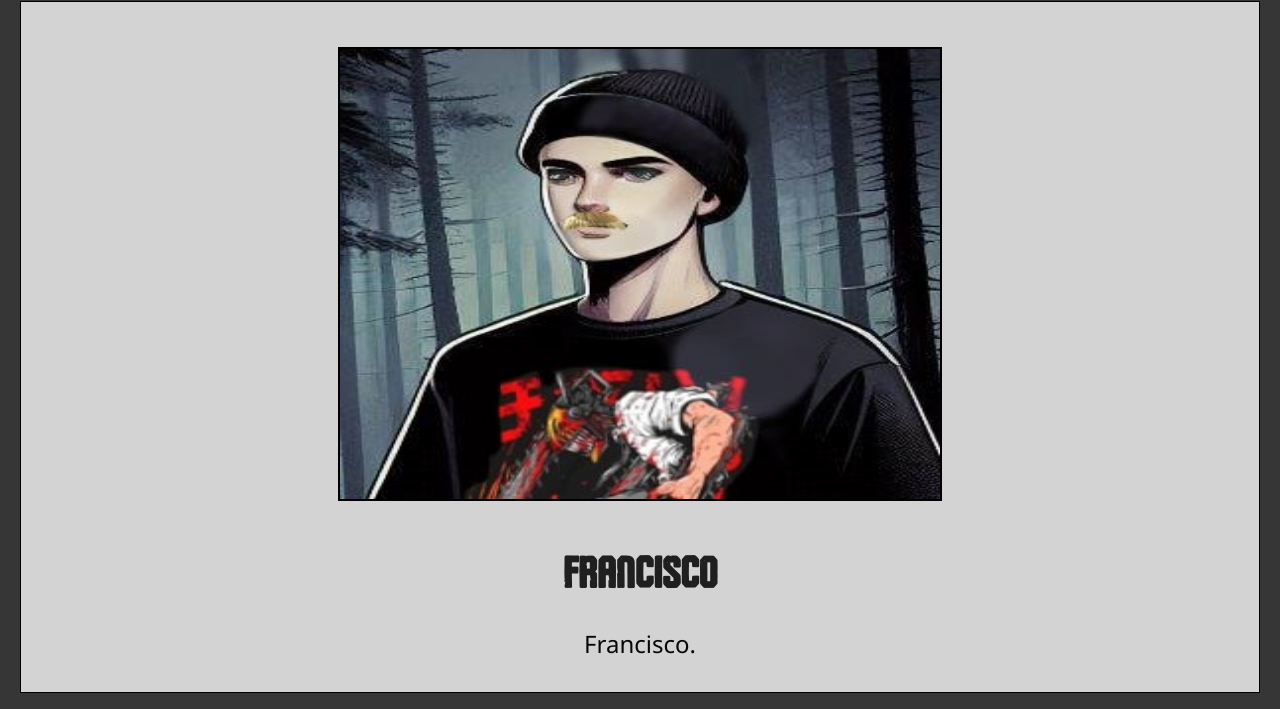
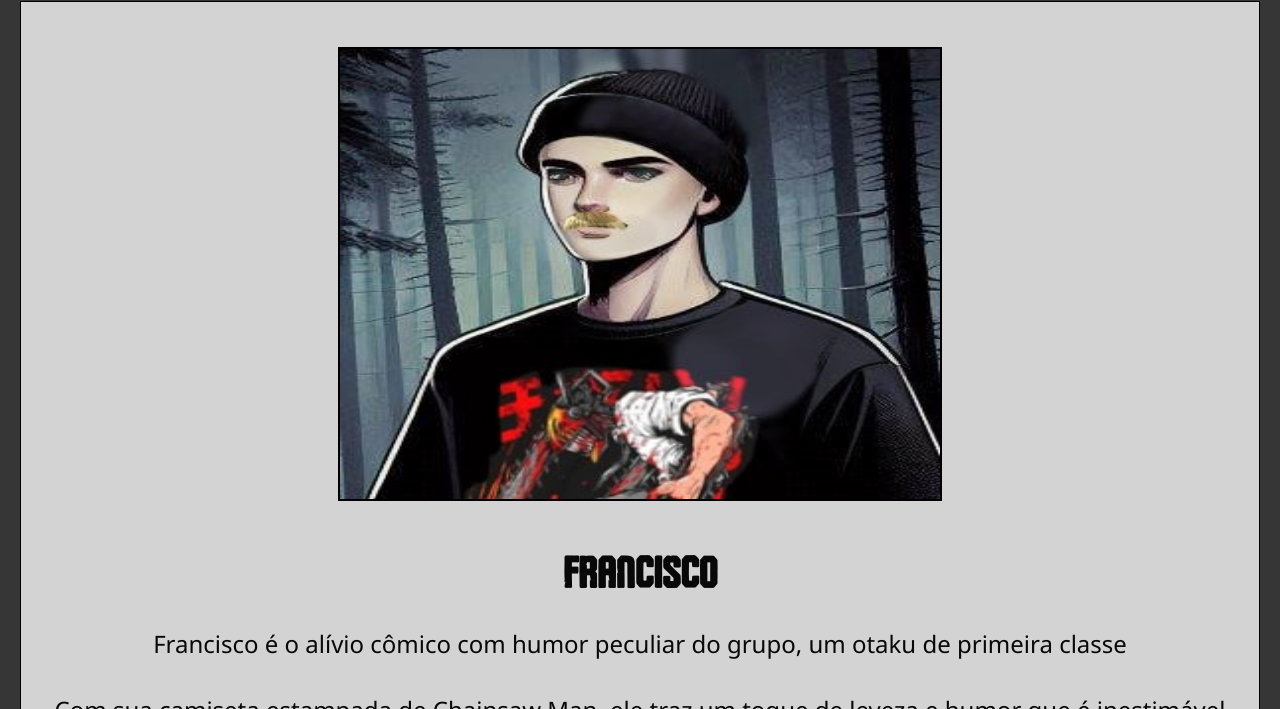
Before and after one commit to PedroHCortez/Sunside_CampSITE, a plain HTML site: page categorias/personagens/Francisco.html in a window 1280 px wide. Shown: the part 243-952 px from the top of the page. Drawn offline with Linux system fonts and the light colour scheme.

Commit message:
Site FINALIZADO REAL OFICAL AGORA
sim.

```diff
--- a/categorias/personagens/Francisco.html
+++ b/categorias/personagens/Francisco.html
@@ -1,5 +1,6 @@
 <!DOCTYPE html>
 <html lang="pt-br">
+
 <head>
     <meta charset="UTF-8">
     <meta name="viewport" content="width=device-width, initial-scale=1.0">
@@ -10,11 +11,13 @@
     <!-- Titulo da web -->
     <title>Francisco</title>
 </head>
+
 <body>
     <!-- Inicio do menu -->
     <div class="container">
 
-        <div class="logo"><a href="../../index.html"><img src="../../img/LOGO.png" width="200px" height="200px"></div></a>
+        <div class="logo"><a href="../../index.html"><img src="../../img/LOGO.png" width="200px" height="200px"></div>
+        </a>
 
         <div class="menu">
             <a href="../../funcionários.html">FUNCIONARIOS</a>
@@ -40,15 +43,28 @@
             <!-- Fim da imagem -->
 
             <!-- Titulo -->
-            <h1>Francisco</h1>
+            <h1><a class="god" href="../../img/franciscogod.html">Francisco</a></h1>
             <!-- Conteudo -->
             <text>
-                Francisco.
-                <!-- Francisco é a alma alegre e peculiar do grupo, um otaku dedicado que encontra alegria nas pequenas coisas, mesmo nas situações mais sombrias. Com seus óculos de armação grossa e uma camiseta estampada com personagens de anime, ele traz um toque de leveza e humor que é inestimável para os outros sobreviventes. Francisco é um verdadeiro alívio cômico, sempre pronto com uma piada ou uma referência de anime que arranca sorrisos, mesmo quando o medo é palpável.
-
-Apaixonado por tudo relacionado à cultura pop japonesa, Francisco é um conhecedor de animes, mangás e videogames. Ele frequentemente usa suas vastas referências de ficção para traçar paralelos com a realidade aterrorizante em que se encontram, o que, surpreendentemente, às vezes leva a insights úteis. Sua imaginação fértil e seu otimismo indomável fazem dele uma presença insubstituível no grupo, oferecendo uma perspectiva única que muitas vezes alivia a tensão acumulada.
-
-Embora os outros possam brincar que Francisco seria o primeiro a sucumbir em uma situação de perigo, sua coragem não deve ser subestimada. Ele pode não ser o mais forte ou o mais rápido, mas sua determinação em proteger seus amigos é inabalável. No jogo, Francisco é um personagem jogável cujo papel vai além do humor. Jogar como Francisco é encontrar a luz na escuridão, utilizando sua criatividade e sua capacidade de manter o moral elevado para ajudar o grupo a enfrentar os horrores que os cercam. -->
+                Francisco é o alívio cômico com humor peculiar do grupo, um otaku de primeira classe
+                <br>
+                <br>
+                Com sua camiseta estampada de Chainsaw Man, ele traz um toque
+                de leveza e humor que é inestimável para os outros sobreviventes
+                <br>
+                <br>
+                Francisco é um verdadeiro alívio cômico, sempre pronto com uma piada na ponta da língua pra soltar nos melhores momentos arrancando sorrisos,
+                mesmo nas piores das situações
+                <br>
+                <br>
+                Francisco é um conhecedor nato de animes, mangás e lolzeiro profissional nas horas vagas (Nunca saiu do ouro)
+                <br>
+                Literalmente o Satoru Gojo
+                <br>
+                <br>
+                Embora os outros possam brincar que Francisco seria o primeiro a morrer em uma situação de perigo...eles estão certos...
+                <br>
+                Ele é literalmente o primeiro que morre no jogo
             </text>
             <!-- Fim do conteudo -->
         </div>
--- a/css/estilo.css
+++ b/css/estilo.css
@@ -203,6 +203,10 @@ a {
     color: whitesmoke;
 }
 
+.god {
+    color: rgb(8, 8, 8);
+}
+
 /* Sobre nós pagina */
 
 .sobrenoislema {
--- /dev/null
+++ b/css/god.css
@@ -0,0 +1,3 @@
+body {
+    background-color: black;
+}
```
Also changed, not shown: categorias/personagens/Bruno.html (+1 -1 lines), img/brunogod.html (added, +17 -0 lines), img/franciscogod.html (added, +17 -0 lines), img/bruno god anao.png (added), img/bruno god.png (added), img/francisco gof.png (added).
